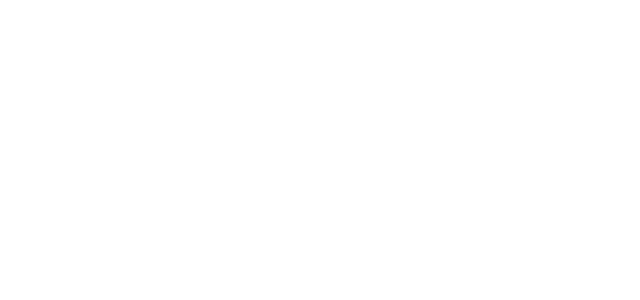
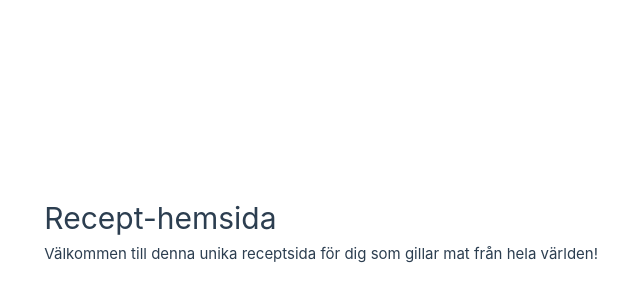
Before and after one commit to Falusvampen/vue-framework, a Vue app: page /test in a window 1280 px wide. Before the commit this address had no page. Shown: the part 170-470 px from the top of the page, without its empty margins (42-682 px from the left). Built offline with nearby package versions, Linux system fonts and the light colour scheme.

Commit message:
testing, create a test view

```diff
--- a/src/components/titleAndDescription.vue
+++ b/src/components/titleAndDescription.vue
@@ -1,9 +1,19 @@
+<script>
+export default {
+  props: {
+    title: String,
+    description: String,
+  }
+}
+</script>
+
 <template>
-    <nav>
-        <ol>
-            <li>
+    <div>
+        <h1>Recept-hemsida</h1>
+        <p>Välkommen till denna unika receptsida för dig som gillar mat från hela världen! </p>
+    </div>
+</template>
 
-            </li>
-        </ol>
-    </nav>
-</template>
+<style scoped>
+
+</style>
--- a/src/router/index.js
+++ b/src/router/index.js
@@ -23,6 +23,11 @@
       // which is lazy-loaded when the route is visited.
       component: () => import('../views/AboutView.vue'),
     },
+    {
+      path: '/test',
+      name: 'test',
+      component: () => import('../views/TestView.vue'),
+    }
   ],
 })
 
--- /dev/null
+++ b/src/views/TestView.vue
@@ -0,0 +1,9 @@
+<script setup>
+import titleAndDescription from '@/components/titleAndDescription.vue'
+</script>
+
+<template>
+  <main>
+    <titleAndDescription />
+  </main>
+</template>
```
